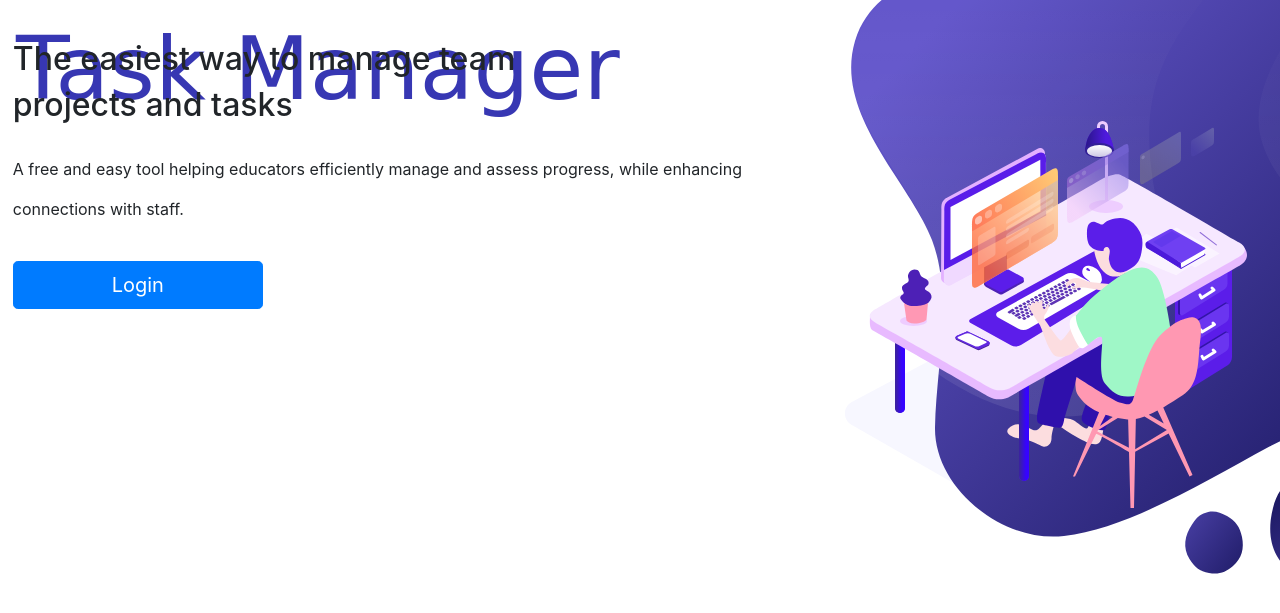
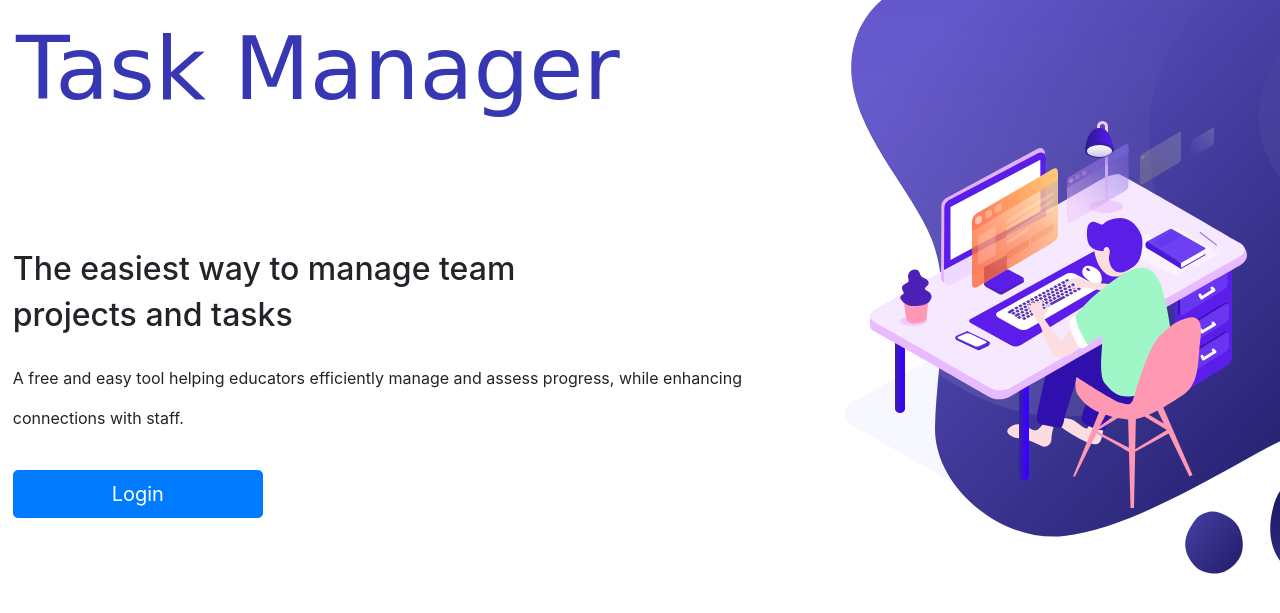
Before and after one commit to Manikanta05/taskmanager, a Flask app: template Templates/index.html in a window 1280 px wide; the page is wider, and only the part inside the window is pictured. Shown: the top 613 px of that part. Run offline with Flask 2, Linux system fonts and the light colour scheme; the template is opened without the code that fills it, so the values that code supplies are empty; some libraries are stand-ins or nearby versions.

Commit message:
Changed url for / and mt for img in index.html

```diff
--- a/Templates/index.html
+++ b/Templates/index.html
@@ -306,7 +306,7 @@
 </defs>
 </svg>
 <h1 class="font-weight-normal display-2 mt-3 ml-3" style="color:#3737b3;font-family: 'Dancing Script', cursive;">Task Manager</h1>
-        <div class="startIntro" style="width:790px; margin-left: 1%; margin-top:-7%">
+        <div class="startIntro" style="width:790px; margin-left: 1%; margin-top:10%">
 
           <h2>The easiest way to manage team </h2>
           <h2>projects and tasks</h2><br/>
--- a/main.py
+++ b/main.py
@@ -11,7 +11,7 @@ mysql = MySQL(app)
 
 @app.route('/')
 def homePage():
-    return render_template('login.html')
+    return render_template('index.html')
 
 @app.route('/login', methods=['GET',"POST"])
 def loginValidate():
```
